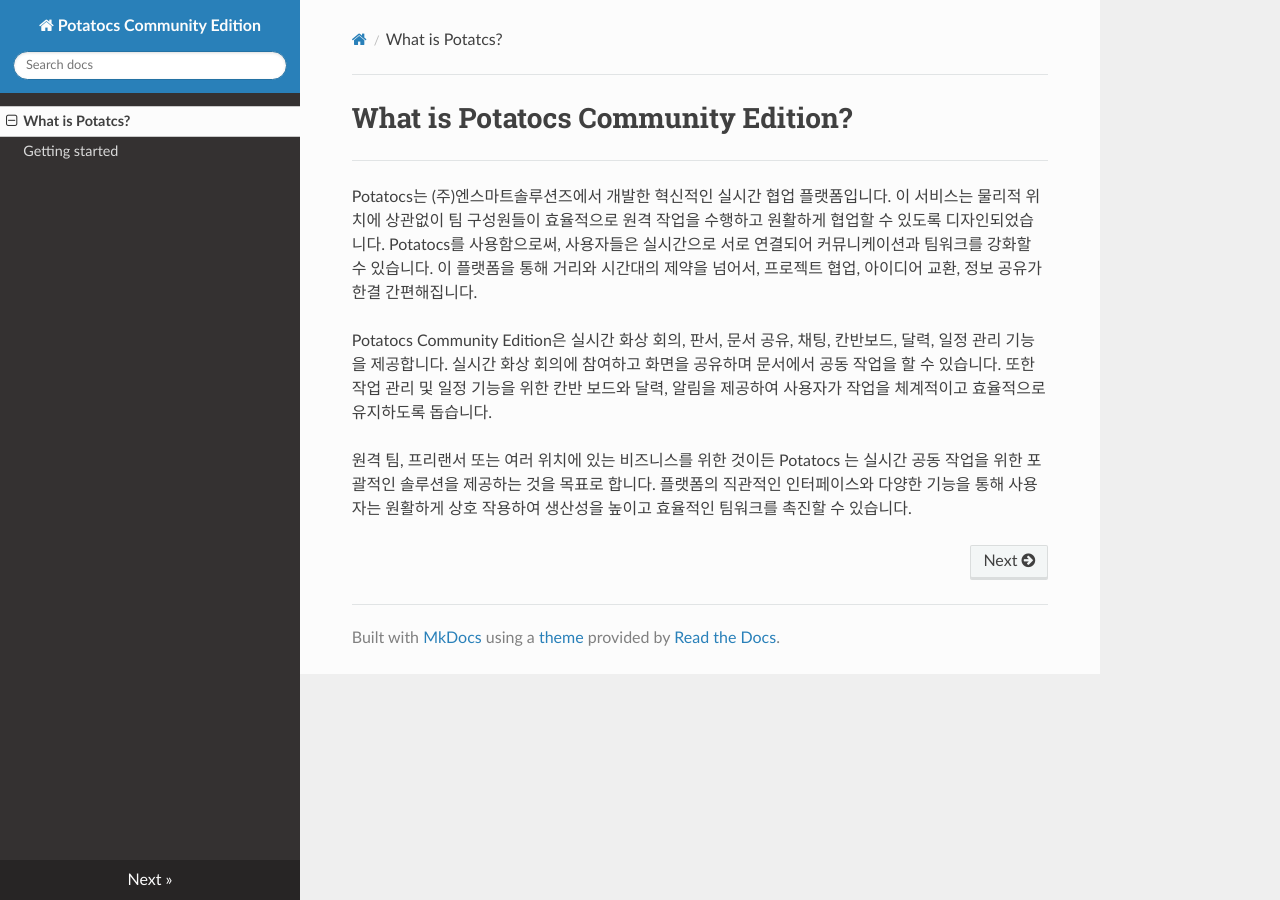
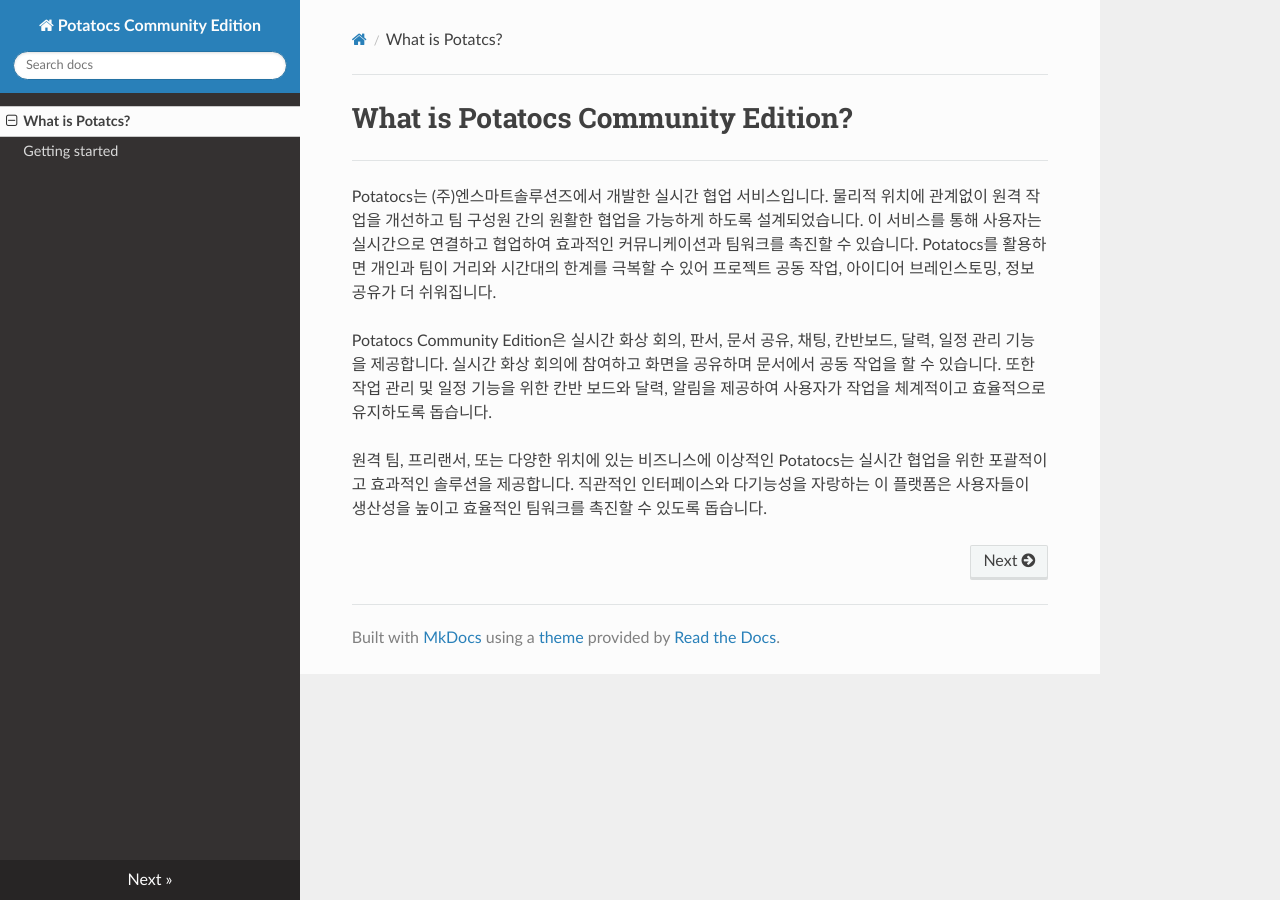
Before and after one commit to potatocs-ce/potatocs-ce-introduction, an MkDocs documentation site: the page built from docs/index.md, in a window 1280 px wide. Built offline with MkDocs 1.6.1, drawn with Linux system fonts in a browser that asks for light colours; nearby versions of some CDN libraries.

Commit message:
[Update] index.md update message

```diff
--- a/docs/index.md
+++ b/docs/index.md
@@ -2,8 +2,8 @@
 
 ---
 
-Potatocs는 (주)엔스마트솔루션즈에서 개발한 혁신적인 실시간 협업 플랫폼입니다. 이 서비스는 물리적 위치에 상관없이 팀 구성원들이 효율적으로 원격 작업을 수행하고 원활하게 협업할 수 있도록 디자인되었습니다. Potatocs를 사용함으로써, 사용자들은 실시간으로 서로 연결되어 커뮤니케이션과 팀워크를 강화할 수 있습니다. 이 플랫폼을 통해 거리와 시간대의 제약을 넘어서, 프로젝트 협업, 아이디어 교환, 정보 공유가 한결 간편해집니다.
+Potatocs는 (주)엔스마트솔루션즈에서 개발한 실시간 협업 서비스입니다. 물리적 위치에 관계없이 원격 작업을 개선하고 팀 구성원 간의 원활한 협업을 가능하게 하도록 설계되었습니다. 이 서비스를 통해 사용자는 실시간으로 연결하고 협업하여 효과적인 커뮤니케이션과 팀워크를 촉진할 수 있습니다. Potatocs를 활용하면 개인과 팀이 거리와 시간대의 한계를 극복할 수 있어 프로젝트 공동 작업, 아이디어 브레인스토밍, 정보 공유가 더 쉬워집니다.
 
 Potatocs Community Edition은 실시간 화상 회의, 판서, 문서 공유, 채팅, 칸반보드, 달력, 일정 관리 기능을 제공합니다. 실시간 화상 회의에 참여하고 화면을 공유하며 문서에서 공동 작업을 할 수 있습니다. 또한 작업 관리 및 일정 기능을 위한 칸반 보드와 달력, 알림을 제공하여 사용자가 작업을 체계적이고 효율적으로 유지하도록 돕습니다.
 
-원격 팀, 프리랜서 또는 여러 위치에 있는 비즈니스를 위한 것이든 Potatocs 는 실시간 공동 작업을 위한 포괄적인 솔루션을 제공하는 것을 목표로 합니다. 플랫폼의 직관적인 인터페이스와 다양한 기능을 통해 사용자는 원활하게 상호 작용하여 생산성을 높이고 효율적인 팀워크를 촉진할 수 있습니다.
+원격 팀, 프리랜서, 또는 다양한 위치에 있는 비즈니스에 이상적인 Potatocs는 실시간 협업을 위한 포괄적이고 효과적인 솔루션을 제공합니다. 직관적인 인터페이스와 다기능성을 자랑하는 이 플랫폼은 사용자들이 생산성을 높이고 효율적인 팀워크를 촉진할 수 있도록 돕습니다.
```
